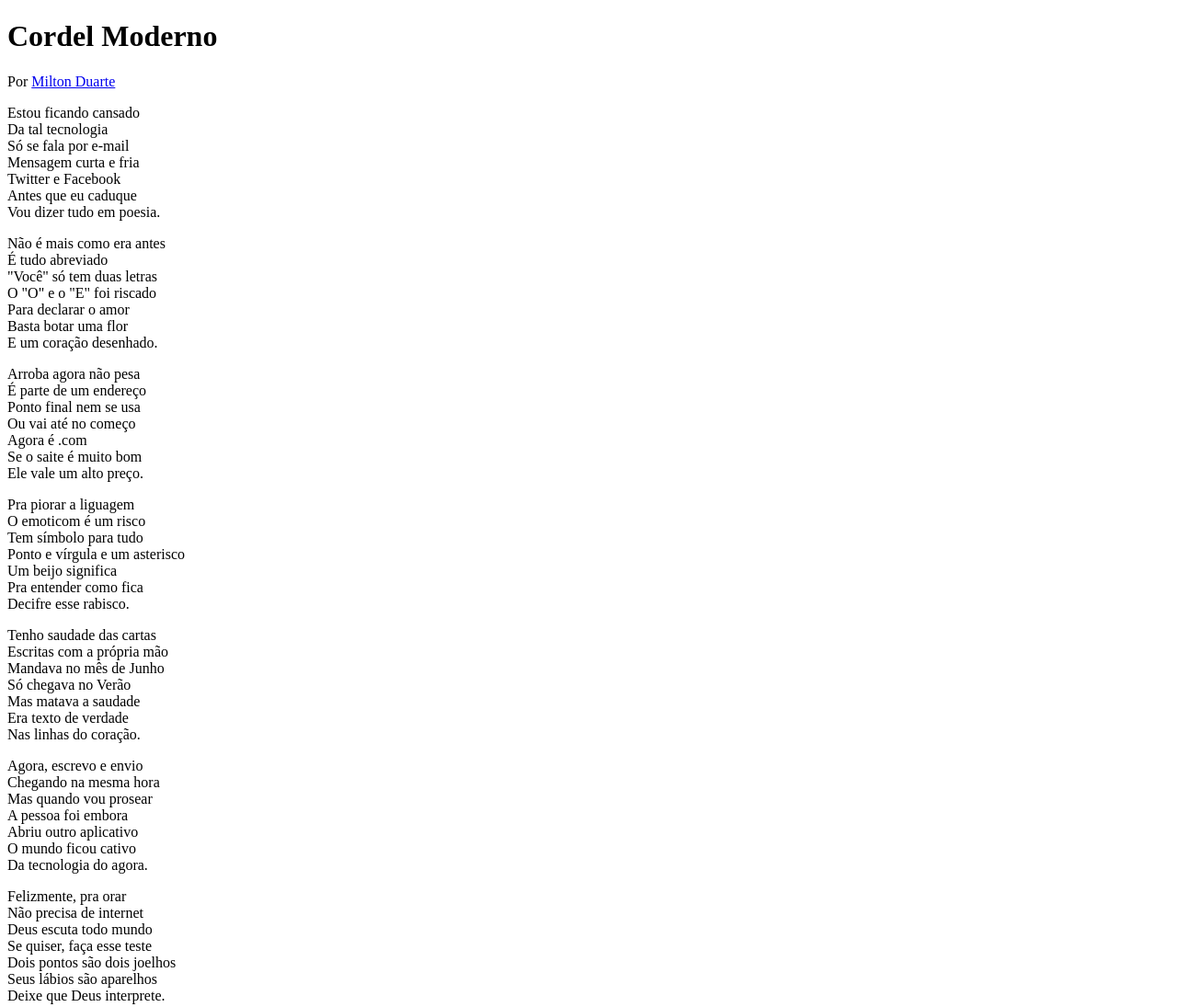
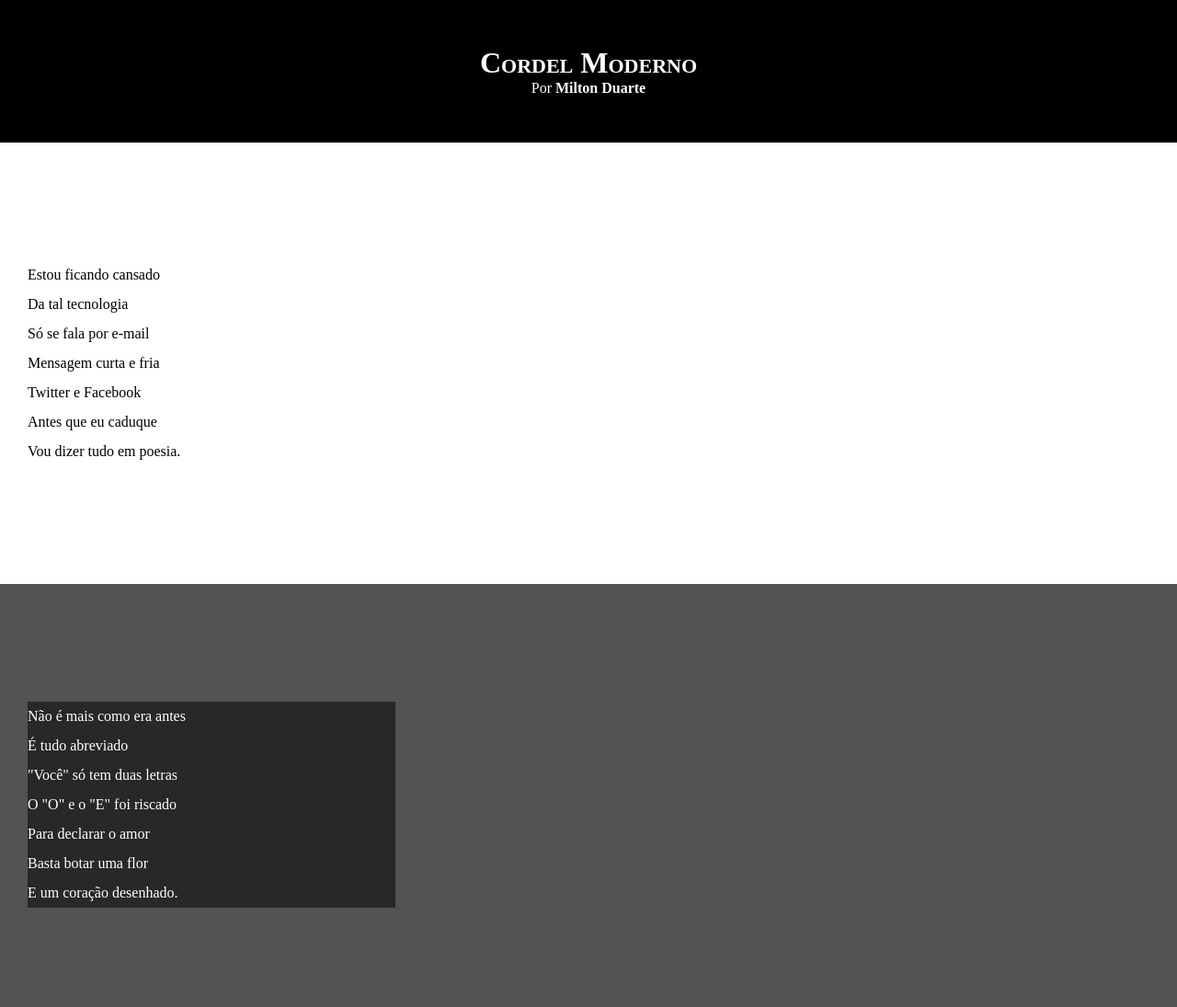
Before and after one commit to cleversonilves/DesafioCordel, a plain HTML site: page index.html in a window 1280 px wide. Shown: the top 1095 px of the page at 92% size. Drawn offline with Linux system fonts and the light colour scheme.

Commit message:
atualizacao do css

```diff
--- a/index.html
+++ b/index.html
@@ -13,7 +13,7 @@
 
             </header>
 
-        <section>
+        <section class="normal">
             <p>
                 Estou ficando cansado <br>
                 Da tal tecnologia<br>
@@ -27,7 +27,7 @@
 
 
 
-        <section>
+        <section class="imagem">
             <p>
                 Não é mais como era antes<br>
                 É tudo abreviado<br>
@@ -40,7 +40,7 @@
         </section>
 
 
-        <section>
+        <section class="normal">
             <p>
                 Arroba agora não pesa<br>
                 É parte de um endereço<br>
@@ -62,7 +62,7 @@
         </section>
 
 
-        <section>
+        <section class="imagem">
             Tenho saudade das cartas<br>
             Escritas com a própria mão<br>
             Mandava no mês de Junho<br>
@@ -73,7 +73,7 @@
         </section>
 
 
-        <section>
+        <section class="normal">
             <p>
                 Agora, escrevo e envio<br>
                 Chegando na mesma hora<br>
--- a/style.css
+++ b/style.css
@@ -1 +1,66 @@
 @charset "UTF-8";
+
+* {
+    margin: 0px;
+    padding: 0px;
+}
+html, body {
+    min-height: 100%;
+    background-color: darkgray;
+}
+header {
+    background-color: black;
+    color: white;
+    text-align: center;
+}
+header > h1 {
+    padding-top: 50px;
+    font-variant: small-caps;
+}
+header > p {
+    padding-bottom: 50px;
+}
+header a, footer a {
+    color: white;
+    text-decoration: none;
+    font-weight: bolder;
+}
+header a:hover, footer a:hover {
+    text-decoration: underline;
+}
+section{
+    padding-top: 10%;
+    padding-bottom: 10%;
+    line-height: 2em;
+    padding-left: 30px;
+}
+section.normal {
+    background-color: white;
+    color: black;
+}
+section.imagem {
+    background-color: rgba(0, 0, 0, 0.507);
+    color: white;
+
+}
+section.imagem > p {
+    background-color: rgba(0, 0, 0, 0.514);
+    width: 400px;
+
+}
+
+
+
+
+
+
+
+
+
+
+footer {
+    background-color: black;
+    text-align: center;
+    color: white;
+    padding: 10px;
+}
```
